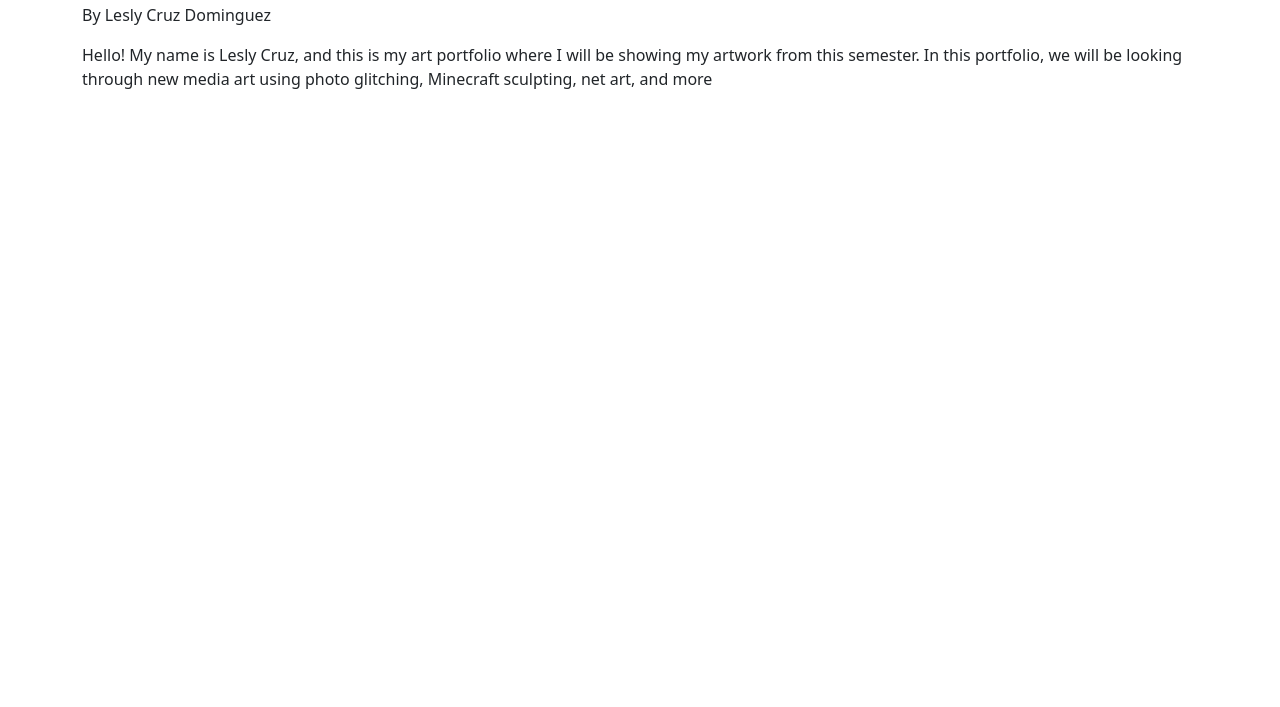
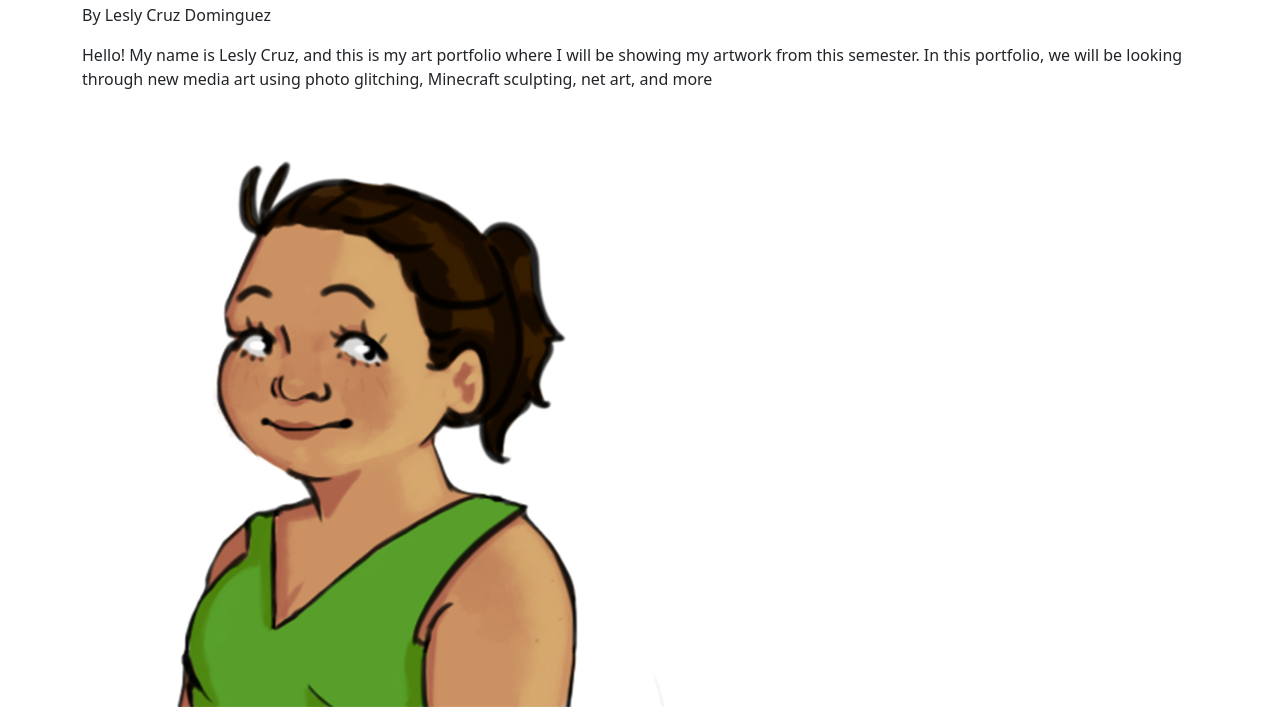
Before and after one commit to Lesly-Cruz/Lesly-Cruz-dominguez.github.io, a plain HTML site: page index.html in a window 1280 px wide. Shown: the part 133-840 px from the top of the page. Before the commit the page ends 800 px from the top, so only its background shows below. Drawn offline with nearby package versions, Linux system fonts and the light colour scheme.

Commit message:
Add profile image to the portfolio page

```diff
--- a/index.html
+++ b/index.html
@@ -35,6 +35,7 @@
             In this portfolio, we will be looking through new media art using photo glitching, Minecraft sculpting, net art,
             and more
         </p>
+        <img src="profile.jpg" alt="My artwork" style="max-width: 600px; width: 100%; height: auto;">
 
     </div>
 
```
